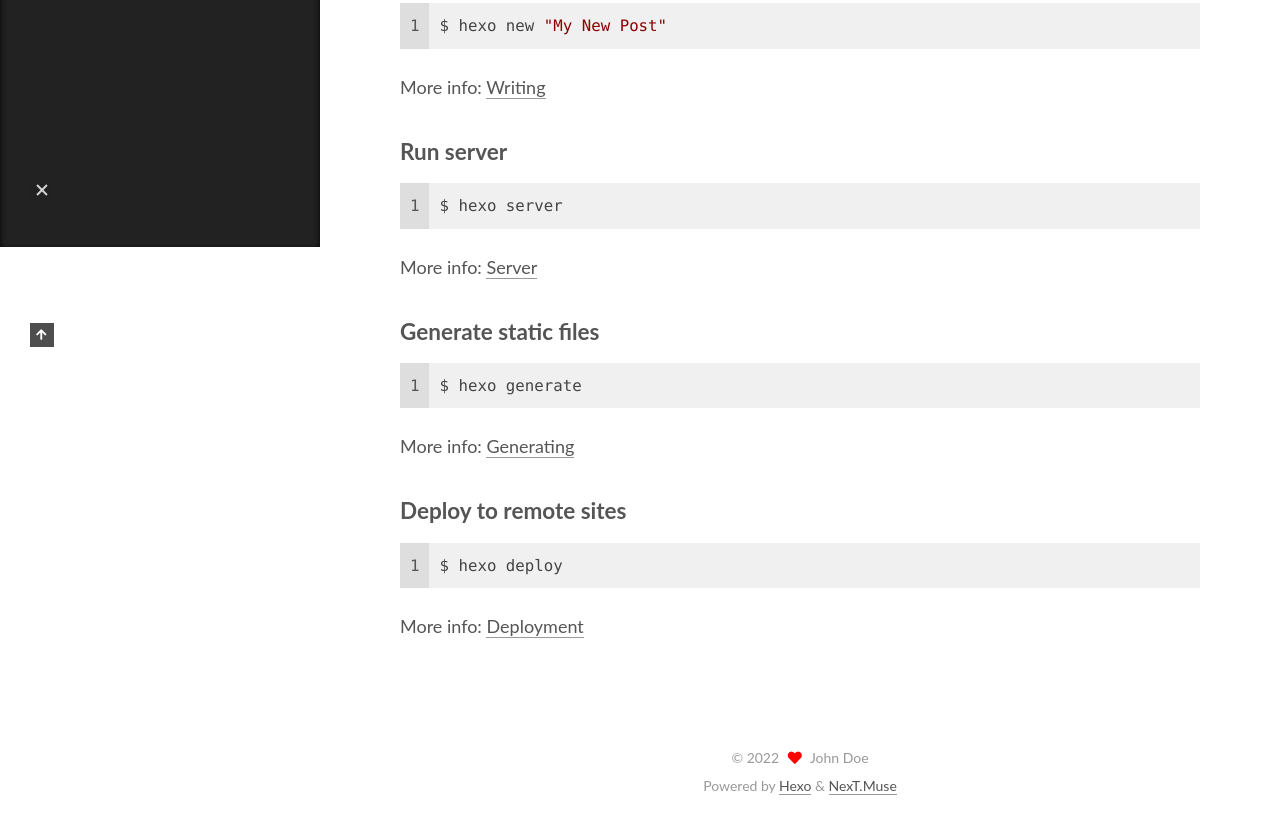
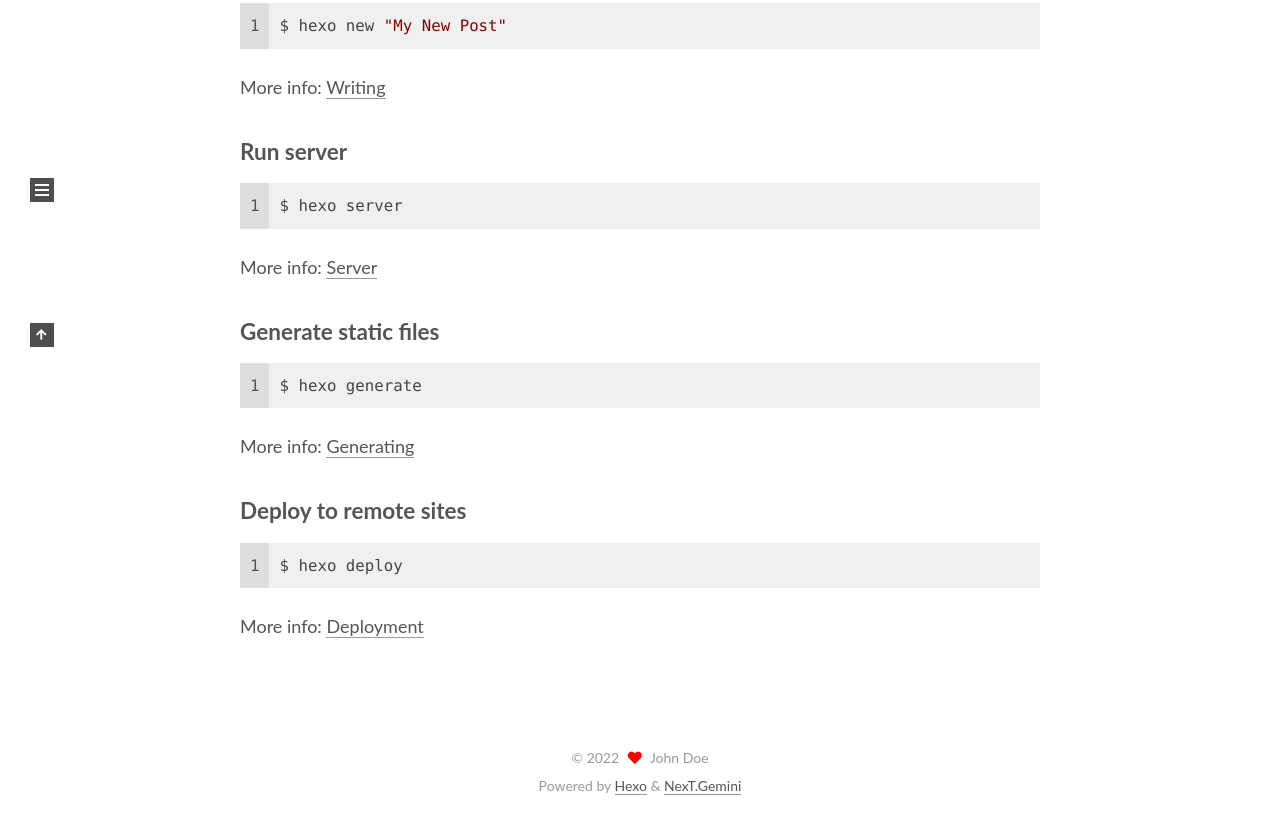
Before and after one commit to liliyae/Yali.github.io, a plain HTML site: page 2022/01/29/hello-world/index.html in a window 1280 px wide. Shown: the part 553-1373 px from the top of the page. Drawn offline with nearby package versions, Linux system fonts and the light colour scheme.

Commit message:
Site updated: 2022-01-29 21:20:47

```diff
--- a/2022/01/29/hello-world/index.html
+++ b/2022/01/29/hello-world/index.html
@@ -18,7 +18,7 @@
 <link rel="stylesheet" href="https://cdn.jsdelivr.net/npm/@fortawesome/fontawesome-free@5.15.4/css/all.min.css" integrity="sha256-mUZM63G8m73Mcidfrv5E+Y61y7a12O5mW4ezU3bxqW4=" crossorigin="anonymous">
   <link rel="stylesheet" href="https://cdn.jsdelivr.net/npm/animate.css@3.1.1/animate.min.css" integrity="sha256-PR7ttpcvz8qrF57fur/yAx1qXMFJeJFiA6pSzWi0OIE=" crossorigin="anonymous">
 
-<script class="next-config" data-name="main" type="application/json">{"hostname":"liliyae.github.io","root":"/","images":"/images","scheme":"Muse","darkmode":false,"version":"8.9.0","exturl":false,"sidebar":{"position":"left","display":"post","padding":18,"offset":12},"copycode":false,"bookmark":{"enable":false,"color":"#222","save":"auto"},"mediumzoom":false,"lazyload":false,"pangu":false,"comments":{"style":"tabs","active":null,"storage":true,"lazyload":false,"nav":null},"stickytabs":false,"motion":{"enable":true,"async":false,"transition":{"post_block":"fadeIn","post_header":"fadeInDown","post_body":"fadeInDown","coll_header":"fadeInLeft","sidebar":"fadeInUp"}},"prism":false,"i18n":{"placeholder":"Searching...","empty":"We didn't find any results for the search: ${query}","hits_time":"${hits} results found in ${time} ms","hits":"${hits} results found"}}</script><script src="/js/config.js"></script>
+<script class="next-config" data-name="main" type="application/json">{"hostname":"liliyae.github.io","root":"/","images":"/images","scheme":"Gemini","darkmode":false,"version":"8.9.0","exturl":false,"sidebar":{"position":"left","display":"post","padding":18,"offset":12},"copycode":false,"bookmark":{"enable":false,"color":"#222","save":"auto"},"mediumzoom":false,"lazyload":false,"pangu":false,"comments":{"style":"tabs","active":null,"storage":true,"lazyload":false,"nav":null},"stickytabs":false,"motion":{"enable":true,"async":false,"transition":{"post_block":"fadeIn","post_header":"fadeInDown","post_body":"fadeInDown","coll_header":"fadeInLeft","sidebar":"fadeInUp"}},"prism":false,"i18n":{"placeholder":"Searching...","empty":"We didn't find any results for the search: ${query}","hits_time":"${hits} results found in ${time} ms","hits":"${hits} results found"}}</script><script src="/js/config.js"></script>
 <meta name="description" content="Welcome to Hexo! This is your very first post. Check documentation for more info. If you get any problems when using Hexo, you can find the answer in troubleshooting or you can ask me on GitHub. Quick">
 <meta property="og:type" content="article">
 <meta property="og:title" content="Hello World">
@@ -246,7 +246,7 @@
   </span>
   <span class="author" itemprop="copyrightHolder">John Doe</span>
 </div>
-  <div class="powered-by">Powered by <a href="https://hexo.io/" rel="noopener" target="_blank">Hexo</a> & <a href="https://theme-next.js.org/muse/" rel="noopener" target="_blank">NexT.Muse</a>
+  <div class="powered-by">Powered by <a href="https://hexo.io/" rel="noopener" target="_blank">Hexo</a> & <a href="https://theme-next.js.org/" rel="noopener" target="_blank">NexT.Gemini</a>
   </div>
 
     </div>
@@ -254,7 +254,7 @@
 
 
   <script src="https://cdn.jsdelivr.net/npm/animejs@3.2.1/lib/anime.min.js" integrity="sha256-XL2inqUJaslATFnHdJOi9GfQ60on8Wx1C2H8DYiN1xY=" crossorigin="anonymous"></script>
-<script src="/js/comments.js"></script><script src="/js/utils.js"></script><script src="/js/motion.js"></script><script src="/js/schemes/muse.js"></script><script src="/js/next-boot.js"></script>
+<script src="/js/comments.js"></script><script src="/js/utils.js"></script><script src="/js/motion.js"></script><script src="/js/next-boot.js"></script>
 
 
 
```
Also changed, not shown: archives/2022/01/index.html (+3 -3 lines), archives/2022/index.html (+3 -3 lines), archives/index.html (+3 -3 lines), index.html (+3 -3 lines).
